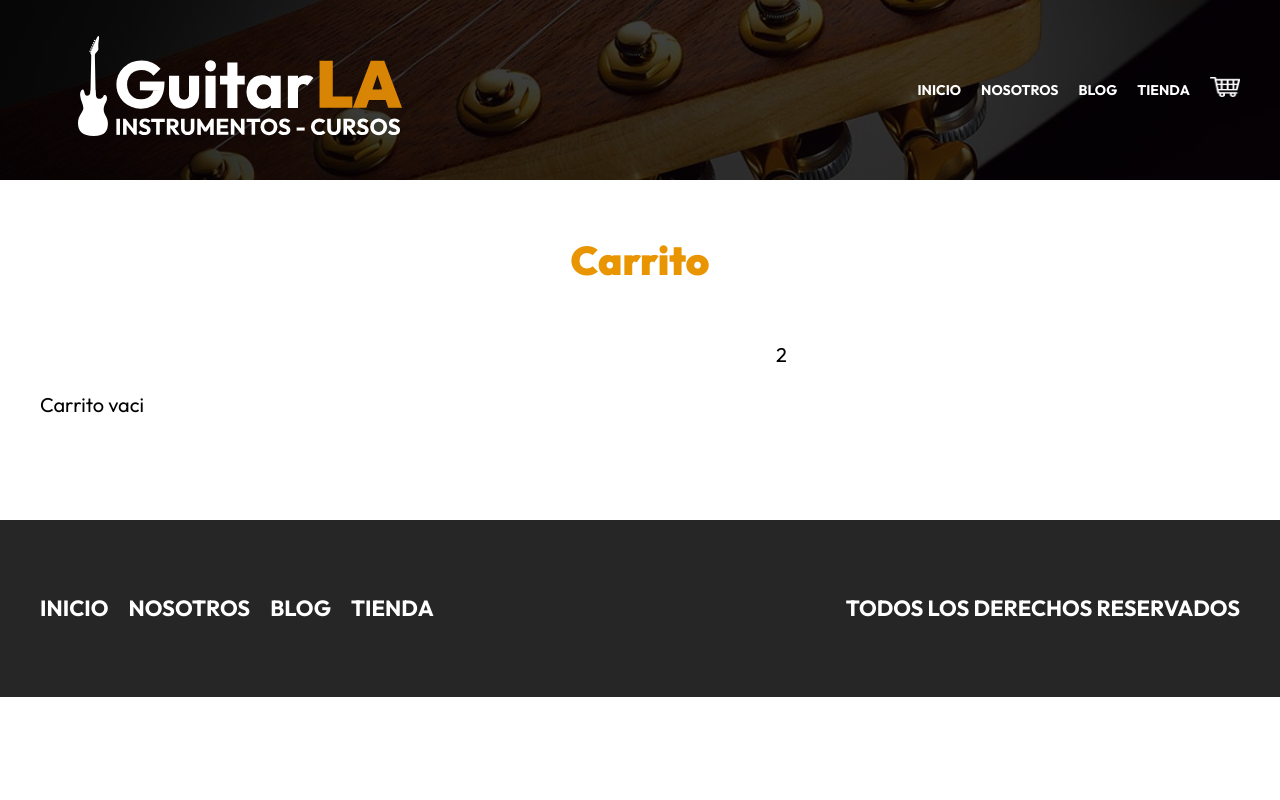
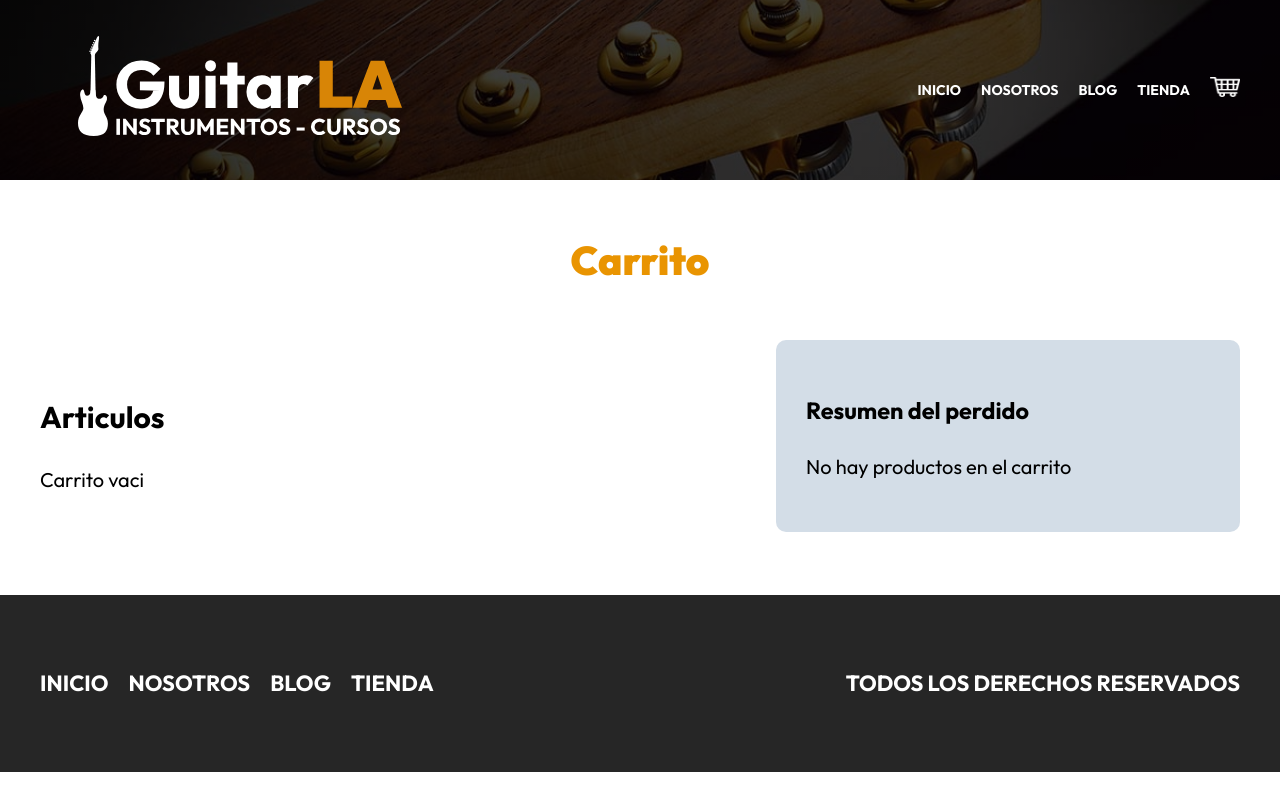
Before and after one commit to velfin13/sitio-guitarras-next-js, a Next.js app: page /carrito in a window 1280 px wide. Built offline with nearby package versions, Linux system fonts and the light colour scheme.

Commit message:
calcular total a pagar

```diff
--- a/pages/carrito.js
+++ b/pages/carrito.js
@@ -1,15 +1,30 @@
+import { useState, useEffect } from "react";
 import Layout from "../components/Layout";
 import Image from "next/image";
 import styles from "../styles/Carrito.module.css";
 import { formatCantidadToMoneda } from "../helpers";
 
 const carrito = ({ carrito = [], actualizarCantidad, handleDelete }) => {
+  // eslint-disable-next-line react-hooks/rules-of-hooks
+  const [total, setTotal] = useState(0);
+
+  // eslint-disable-next-line react-hooks/rules-of-hooks
+  useEffect(() => {
+    const calculoTotal = carrito.reduce(
+      (total, producto) => total + producto.cantidad * producto.price,
+      0
+    );
+    setTotal(calculoTotal);
+  }, [carrito]);
+
+
   return (
     <Layout titlePage="carrito de compras">
       <h1 className="heading">Carrito</h1>
 
       <main className={`contenedor ${styles.contenido}`}>
         <div className={styles.carrito}>
+          <h2>Articulos</h2>
           {carrito.length === 0 ? (
             <p>Carrito vaci</p>
           ) : (
@@ -71,7 +86,19 @@
             ))
           )}
         </div>
-        <div>2</div>
+        <div className={styles.resumen}>
+          <h3>Resumen del perdido</h3>
+          {total > 0 ? (
+            <>
+              <p>Resumen del pedido</p>
+              <p>Total a pagar: {formatCantidadToMoneda(total)}</p>
+            </>
+          ) : (
+            <>
+              <p>No hay productos en el carrito</p>
+            </>
+          )}
+        </div>
       </main>
     </Layout>
   );
--- a/styles/Carrito.module.css
+++ b/styles/Carrito.module.css
@@ -6,6 +6,7 @@
 @media (min-width: 768px) {
   .contenido {
     grid-template-columns: 3fr 2fr;
+    align-items: flex-start;
   }
 }
 
@@ -82,3 +83,9 @@
 .eliminar:hover {
   cursor: pointer;
 }
+
+.resumen{
+  background-color:  #d3dde7;
+  padding: 3rem;
+  border-radius: 1rem;
+}
```
